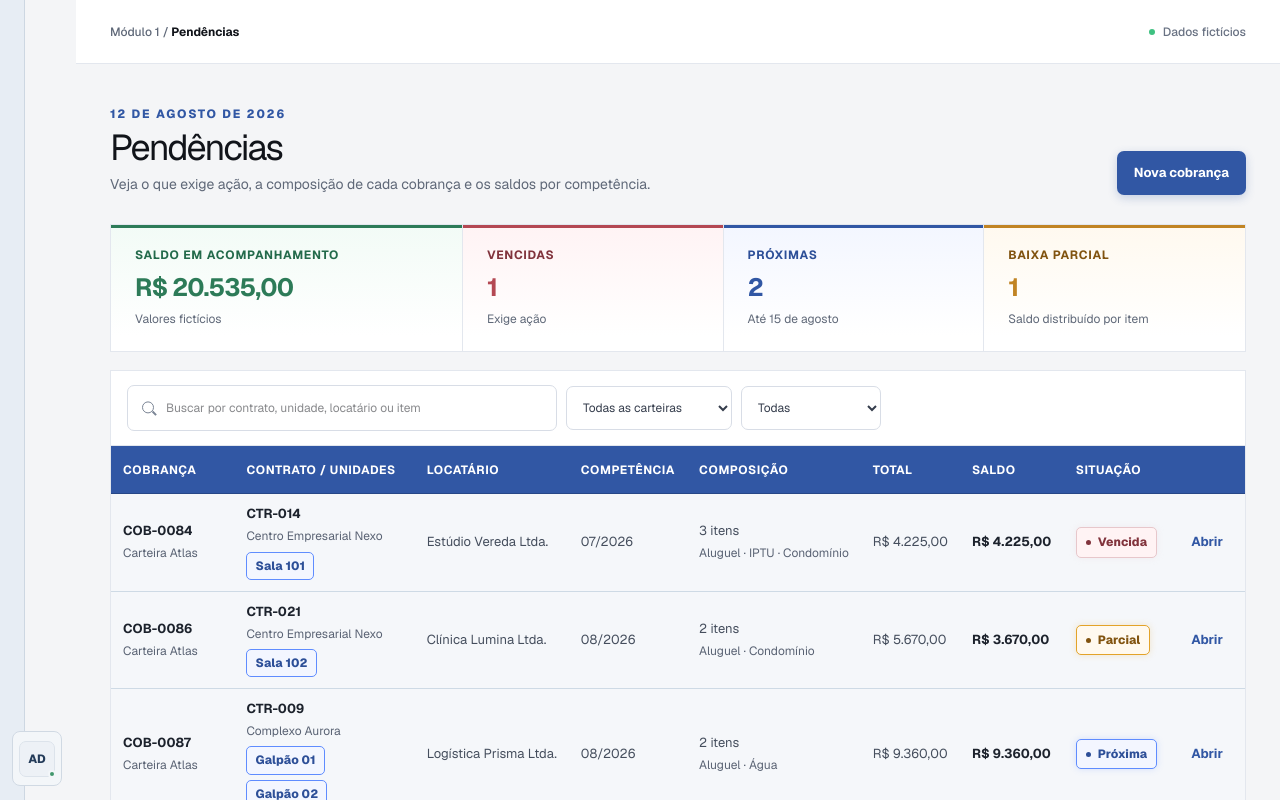
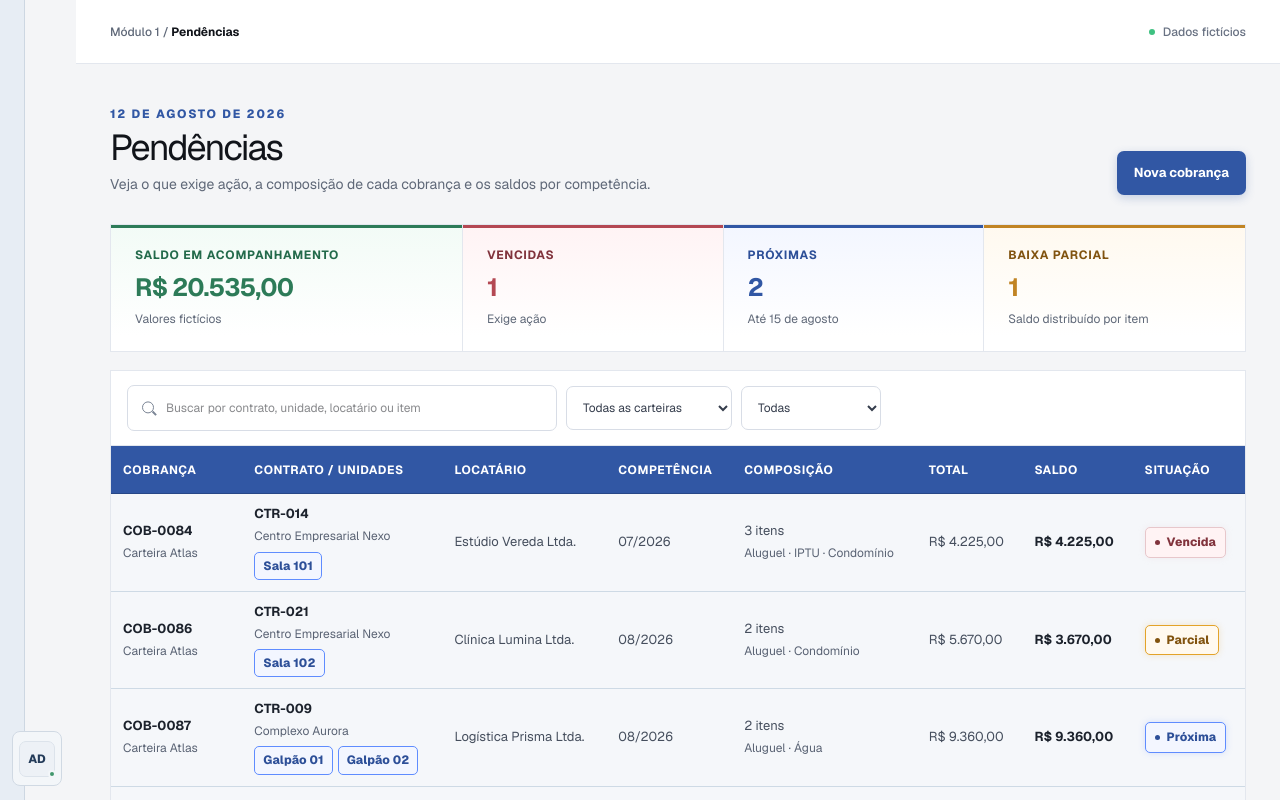
Before and after one commit to Gabriel-asAlonso/gestor-de-locacoes-e-obras, a Next.js app: page / in a window 1280 px wide. Both pictures are taken after a click on the button "Acessar demonstração". Shown: the top 800 px of the page. Built offline with nearby package versions, Linux system fonts and the light colour scheme.

Commit message:
Remove duplicate charge row action

```diff
--- a/app/globals.css
+++ b/app/globals.css
@@ -272,6 +272,7 @@ th { height:var(--control-height-lg);padding:0 var(--space-3);color:var(--color-
 td { height:72px;padding:11px var(--space-3);color:#454e5d;border-bottom:1px solid #cedae5;font-size:var(--font-size-sm);line-height:1.45;white-space:nowrap; }
 tbody tr { transition:background var(--duration-fast);outline:none; }
 tbody tr:hover,tbody tr:focus { background:var(--state-hover-surface); }
+.charges-table tbody tr { cursor:pointer; }
 td strong { display:block;color:#1c222c;font-weight:650; }
 td small { display:block;margin-top:4px;color:var(--muted-strong);font-size:var(--font-size-xs);line-height:1.45; }
 .status { --status-text:var(--color-text-muted);--status-surface:var(--color-surface-subtle);--status-border:var(--color-border-strong);display:inline-flex;align-items:center;gap:7px;padding:6px 9px;color:var(--status-text);background:var(--status-surface);border:1px solid var(--status-border);border-radius:var(--radius-sm);box-shadow:0 0 7px color-mix(in srgb,var(--status-border) 22%,transparent);font-size:var(--font-size-xs);line-height:var(--line-height-tight);font-weight:720;letter-spacing:.01em; }
--- a/app/page.tsx
+++ b/app/page.tsx
@@ -537,7 +537,7 @@ function ChargesPage({ page, charges: rows, total, search, setSearch, portfolioF
       <button type="button" className="summary-card summary-card-button summary-card-partial" aria-pressed={statusFilter === "Parcial"} onClick={() => setStatusFilter("Parcial")} title="Filtrar cobranças com baixa parcial"><span>Baixa parcial</span><strong>{countByStatus("Parcial")}</strong><small>Saldo distribuído por item</small></button>
     </section>}
     <TableSection toolbar={<><SearchBar value={search} onChange={setSearch} placeholder="Buscar por contrato, unidade, locatário ou item" /><PortfolioFilter value={portfolioFilter} onChange={setPortfolioFilter} /><select aria-label="Filtrar por situação" value={statusFilter} onChange={(event) => setStatusFilter(event.target.value)}><option>Todas</option><option>Vencida</option><option>Em aberto</option><option>Próxima</option><option>Parcial</option><option>Recebida</option></select></>} footer={<><span>{rows.length} de {total} cobranças</span><span>Inclusão e baixa manuais</span></>}>
-      <table><thead><tr><th>Cobrança</th><th>Contrato / unidades</th><th>Locatário</th><th>Competência</th><th>Composição</th><th>Total</th><th>Saldo</th><th>Situação</th><th /></tr></thead><tbody>{rows.map((charge) => <tr key={charge.id} onClick={() => onOpen(charge)} tabIndex={0} onKeyDown={(event) => event.key === "Enter" && onOpen(charge)}><td><strong>{charge.id}</strong><small>{charge.portfolio}</small></td><td><strong>{charge.contract}</strong><small>{charge.property}</small><UnitPills values={charge.units} /></td><td>{charge.tenant}</td><td>{charge.competence}</td><td>{charge.items.length} {charge.items.length === 1 ? "item" : "itens"}<small>{charge.items.map((item) => item.name).join(" · ")}</small></td><td>{brl.format(chargeTotal(charge))}</td><td><strong>{brl.format(chargeBalance(charge))}</strong></td><td><StatusBadge status={charge.status} /></td><td><button className="row-action" aria-label={`Abrir ${charge.id}`}>Abrir</button></td></tr>)}</tbody></table>{rows.length === 0 && <EmptyState />}
+      <table className="charges-table"><thead><tr><th>Cobrança</th><th>Contrato / unidades</th><th>Locatário</th><th>Competência</th><th>Composição</th><th>Total</th><th>Saldo</th><th>Situação</th></tr></thead><tbody>{rows.map((charge) => <tr key={charge.id} onClick={() => onOpen(charge)} tabIndex={0} onKeyDown={(event) => event.key === "Enter" && onOpen(charge)}><td><strong>{charge.id}</strong><small>{charge.portfolio}</small></td><td><strong>{charge.contract}</strong><small>{charge.property}</small><UnitPills values={charge.units} /></td><td>{charge.tenant}</td><td>{charge.competence}</td><td>{charge.items.length} {charge.items.length === 1 ? "item" : "itens"}<small>{charge.items.map((item) => item.name).join(" · ")}</small></td><td>{brl.format(chargeTotal(charge))}</td><td><strong>{brl.format(chargeBalance(charge))}</strong></td><td><StatusBadge status={charge.status} /></td></tr>)}</tbody></table>{rows.length === 0 && <EmptyState />}
     </TableSection>
   </>;
 }
```
